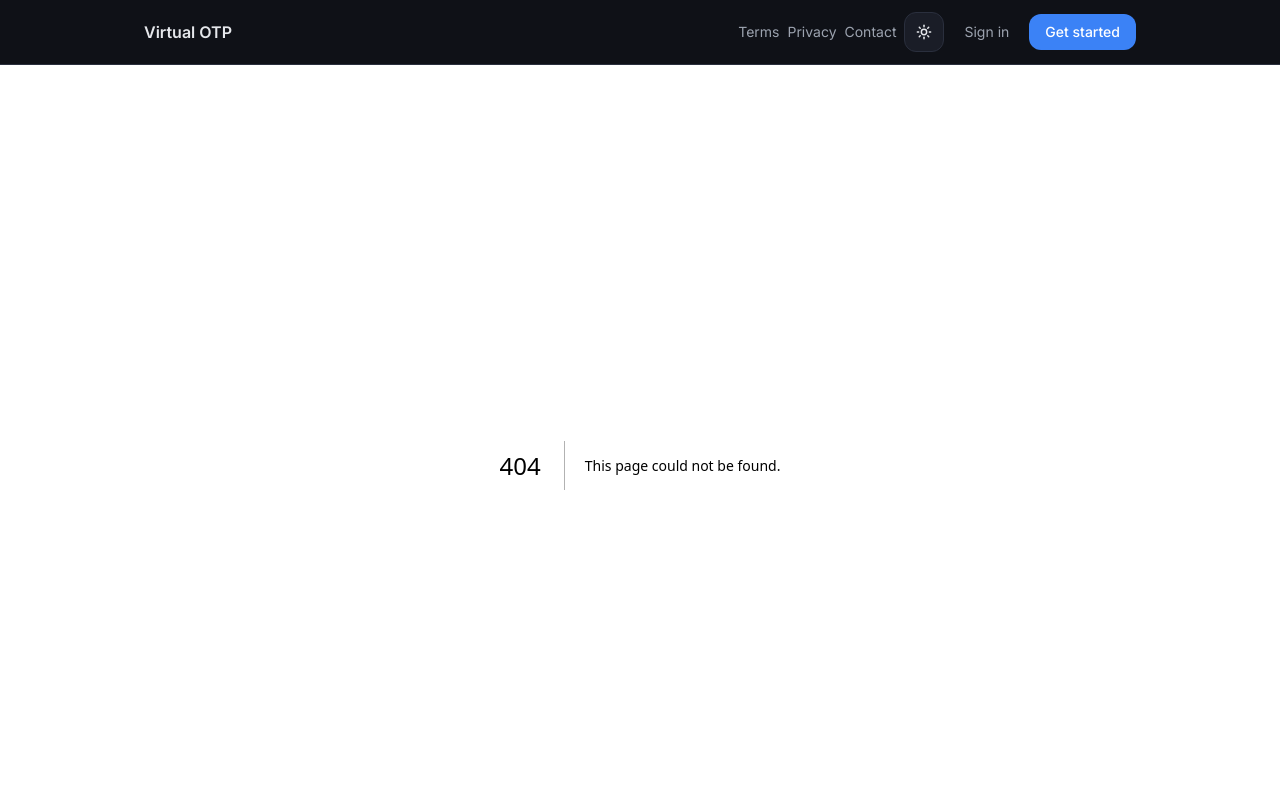
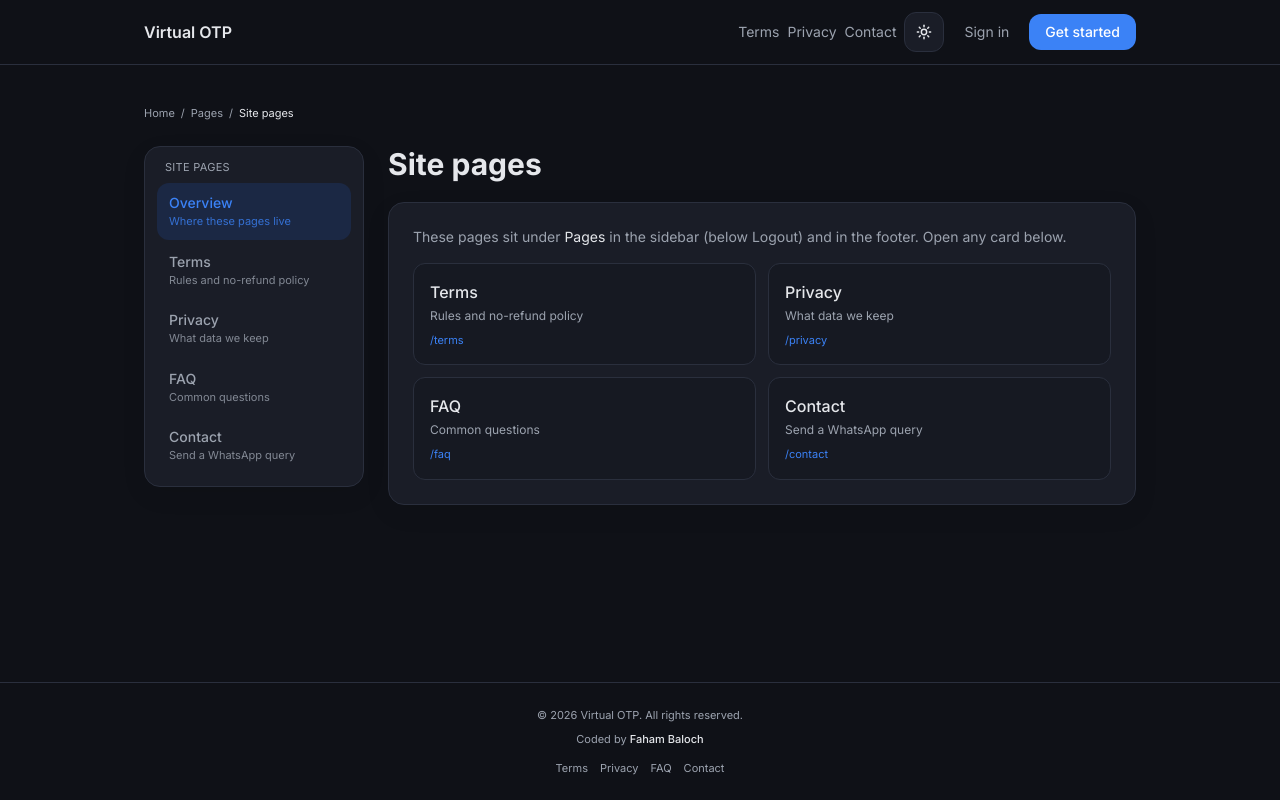
Before and after one commit to faham112/virtual-otp-system, a Next.js app in the folder frontend/: page /legal in a window 1280 px wide. Before the commit this address had no page. Shown: the top 800 px of the page. Built offline with nearby package versions, Linux system fonts and the light colour scheme.

Commit message:
Add pages directory hub

```diff
--- /dev/null
+++ b/frontend/app/legal/page.tsx
@@ -0,0 +1,25 @@
+import Link from "next/link";
+import LegalFrame, { LEGAL_PAGES } from "../components/LegalFrame";
+
+export default function LegalIndexPage() {
+  const pages = LEGAL_PAGES.filter((p) => p.href !== "/legal");
+  return (
+    <LegalFrame current="/legal" title="Site pages">
+      <div className="card p-5 sm:p-6 space-y-4">
+        <p className="text-sm text-muted">
+          These pages sit under <span className="text-fg">Pages</span> in the sidebar (below Logout) and in the footer.
+          Open any card below.
+        </p>
+        <div className="grid sm:grid-cols-2 gap-3">
+          {pages.map((p) => (
+            <Link key={p.href} href={p.href} className="panel p-4 hover:border-blue-500/40 transition">
+              <p className="text-fg font-medium">{p.label}</p>
+              <p className="text-xs text-muted mt-1">{p.hint}</p>
+              <p className="text-[11px] text-blue-500 mt-2">{p.href}</p>
+            </Link>
+          ))}
+        </div>
+      </div>
+    </LegalFrame>
+  );
+}
```
